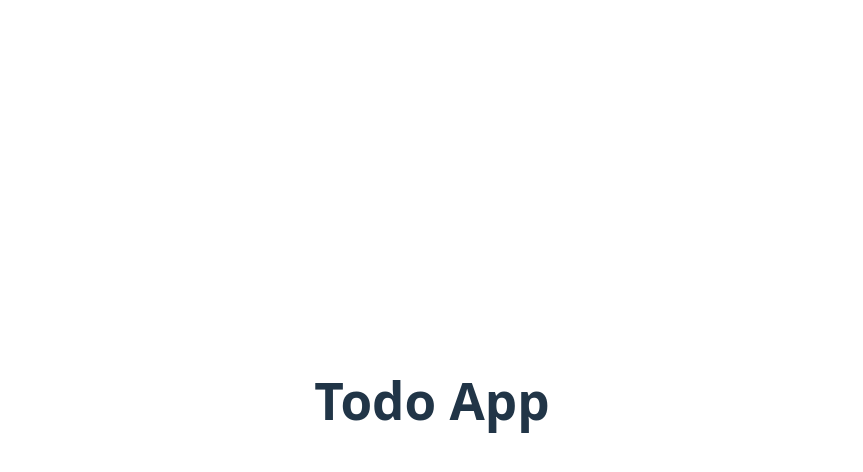
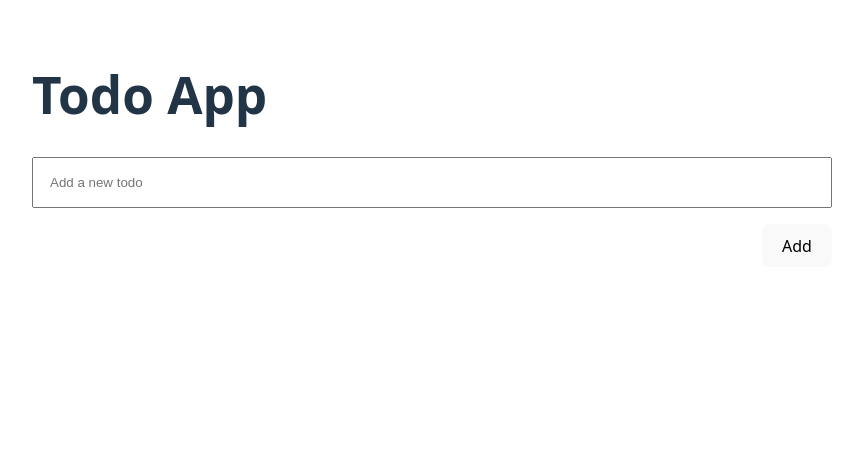
Before and after one commit to rhenaldkarrel/tasks-app-vue, a Vue app: page / in a window 1280 px wide. Shown: the top 472 px of the page, without its empty margins (208-1071 px from the left). Built offline with nearby package versions, Linux system fonts and the light colour scheme.

Commit message:
feat: initial form input task

```diff
--- a/src/App.vue
+++ b/src/App.vue
@@ -1,7 +1,45 @@
-<script setup lang="ts"></script>
+<script setup lang="ts">
+import { ref } from 'vue';
+
+const newTask = ref('');
+
+function handleSubmit(event: Event) {
+	event.preventDefault();
+	if (newTask.value.trim()) {
+		console.log('New Task:', newTask.value);
+		newTask.value = '';
+	} else {
+		alert('Task cannot be empty');
+	}
+}
+</script>
 
 <template>
-	<h1>Todo App</h1>
+	<main>
+		<h1>Todo App</h1>
+
+		<form @submit="handleSubmit">
+			<input type="text" v-model="newTask" placeholder="Add a new todo" />
+			<div class="btn-add-todo-container">
+				<button>Add</button>
+			</div>
+		</form>
+		<p>{{ newTask }}</p>
+	</main>
 </template>
 
-<style scoped></style>
+<style scoped>
+main {
+	max-width: 50rem;
+	margin: 0 auto;
+}
+
+.btn-add-todo-container {
+	display: flex;
+	justify-content: end;
+}
+
+form > *:where(:not(:last-child)) {
+	margin-bottom: 1rem;
+}
+</style>
--- a/src/style.css
+++ b/src/style.css
@@ -13,6 +13,12 @@
 	-moz-osx-font-smoothing: grayscale;
 }
 
+*,
+*::before,
+*::after {
+	box-sizing: border-box;
+}
+
 a {
 	font-weight: 500;
 	color: #646cff;
@@ -24,8 +30,6 @@ a:hover {
 
 body {
 	margin: 0;
-  display: flex;
-  place-items: center;
 	min-width: 320px;
 	min-height: 100vh;
 }
@@ -54,15 +58,16 @@ button:focus-visible {
 	outline: 4px auto -webkit-focus-ring-color;
 }
 
-.card {
-  padding: 2em;
+input {
+	padding: 1rem;
+	display: block;
+	width: 100%;
 }
 
 #app {
 	max-width: 1280px;
 	margin: 0 auto;
 	padding: 2rem;
-  text-align: center;
 }
 
 @media (prefers-color-scheme: light) {
```
Lines whose indentation alone changed are shown as unchanged.
